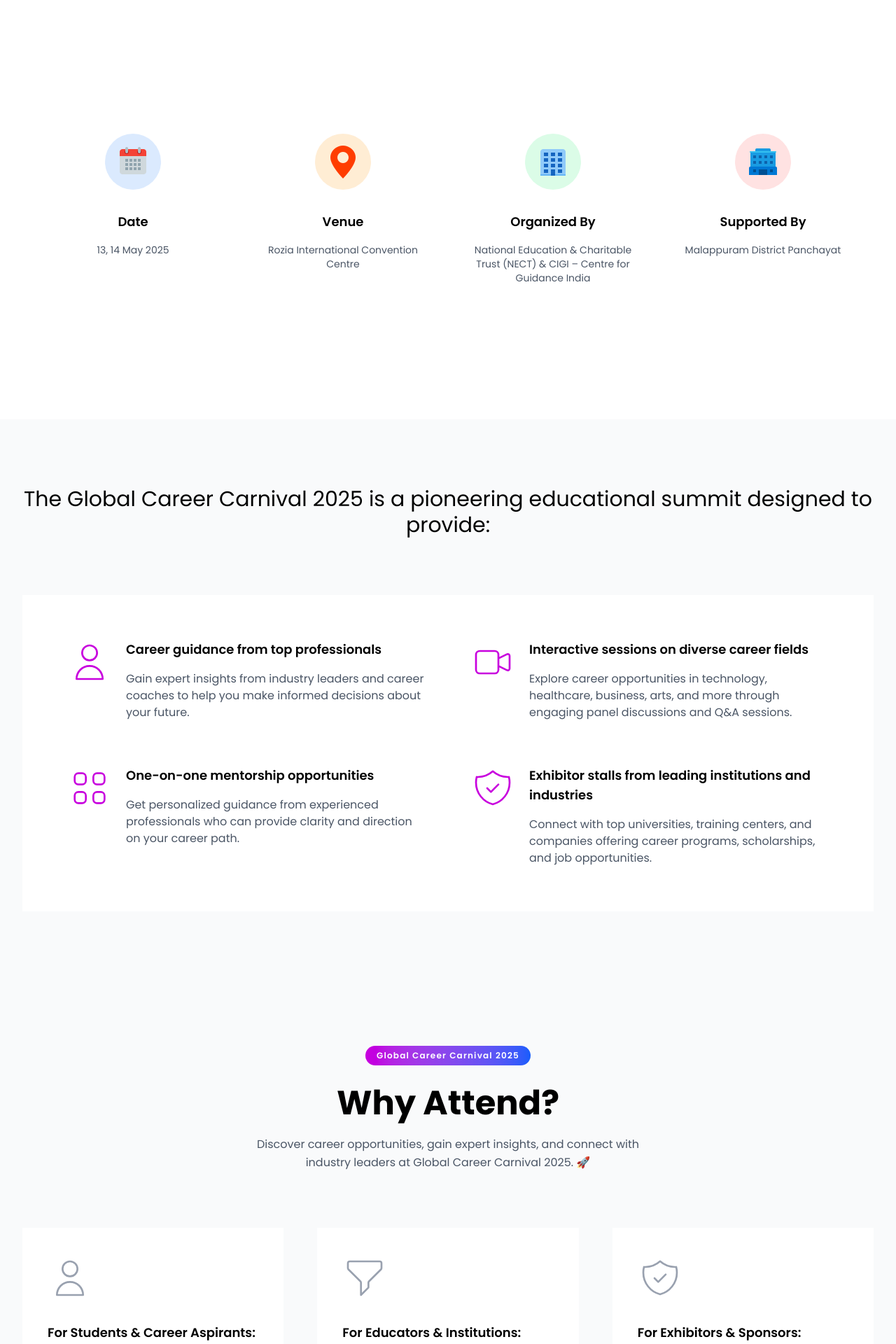
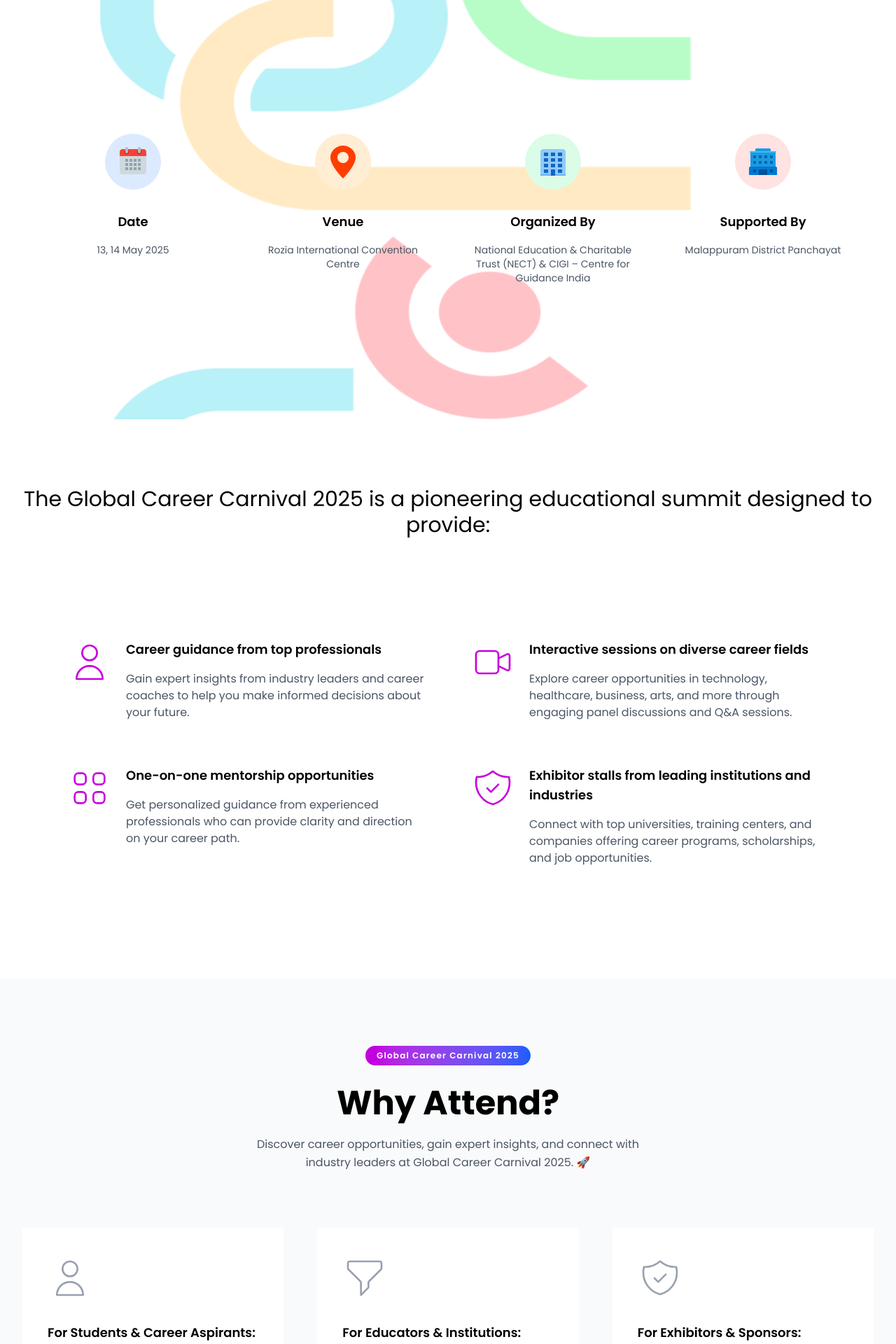
Before and after one commit to adhilet/global-career-carnival, a PHP site: page / in a window 1280 px wide. Shown: the part 1289-3209 px from the top of the page at 70% size. Run offline with PHP 8.4, Linux system fonts and the light colour scheme; some libraries are stand-ins or nearby versions.

Commit message:
fixed background image

```diff
--- a/assets/css/style.css
+++ b/assets/css/style.css
@@ -2,13 +2,29 @@
     scroll-behavior: smooth !important;
 }
 body {
-    background-color: cornsilk;
+    /* background-color: cornsilk; */
     font-family: "Poppins", sans-serif;
     font-optical-sizing: auto;
 }
+/* .hero {
+    width: 100%;
+    height: 100vh;
+    display: flex;
+    align-items: center;
+    justify-content: center;
+} */
 
 /* #hero {
     width: 100%;
     height: 100vh;
     z-index: 999;
 } */
+
+/* .hero {
+    width: 100%;
+    height: 100vh;
+    background-image: url('../images/hero-logo.webp');
+    opacity: 0.2;
+    /* background-repeat: no-repeat; */
+    /* background-size: cover; */
+/* }  */
--- a/index.html
+++ b/index.html
@@ -13,6 +13,9 @@
     <script src="vanta.topology.min.js"></script>
 </head>
 <body>
+
+<!-- <div class="">
+</div> -->
 
 
 <nav class="bg-white dark:bg-gray-900 fixed w-full z-20 top-0 start-0 border-b border-gray-200 dark:border-gray-600">
@@ -59,7 +62,7 @@
 
 
     <!-- <div id="hero"></div> -->
-    <section class="py-20 sm:py-16 lg:py-24">
+    <section class="py-20 sm:py-16 lg:py-24 relative w-full min-h-[100vh] bg-cover bg-center bg-no-repeat bg-fixed z-[-1]" style="background-image: url('./assets/images/hero-main.webp');">
         <div class="px-4 mx-auto max-w-7xl sm:px-6 lg:px-8">
             <div class="grid items-center grid-cols-1 gap-12 lg:grid-cols-2">
                 <div>
@@ -82,11 +85,11 @@
     </section>
 
 
-    <section id="about" class="py-10 bg-white sm:py-16 lg:py-24">
+    <section id="about" class="py-10 sm:py-16 lg:py-24 relative w-full min-h-[100vh] bg-cover bg-center bg-no-repeat bg-fixed z-[-1]" style="background-image: url('./assets/images/hero-main.webp');">
         <div class="px-4 mx-auto max-w-7xl sm:px-6 lg:px-8">
 
 
-            <section class="py-10 bg-white sm:py-16 lg:py-24">
+            <section class="py-10 sm:py-16 lg:py-24">
                 <div class="max-w-5xl px-4 mx-auto sm:px-6 lg:px-8">
                     <div class="grid items-center md:grid-cols-2 gap-y-10 md:gap-x-20">
                         <div class="pr-12 sm:pr-0">
@@ -107,26 +110,8 @@
 
 
 
-    <!-- <section class="py-10 sm:py-16 lg:py-24">
-        <div class="max-w-5xl px-4 mx-auto sm:px-6 lg:px-8">
-            <div class="grid items-center grid-cols-1 gap-y-6 md:grid-cols-2 md:gap-x-20"> -->
 
-                <!-- <div class="relative pl-20 pr-6 sm:pl-6 md:px-0">
-                    <div class="relative w-full max-w-xs mt-4 mb-10 ml-auto">
-                        <img class="ml-auto img-fluid" src="./assets/images/mylogo.jpeg" alt="" />
-                        <img class="absolute -top-4 -left-12" src="https://cdn.rareblocks.xyz/collection/celebration/images/features/1/wavey-lines.svg" alt="" />
-                    </div>
-                </div> -->
-                <!-- <div class="">
-                    <h2 class="text-3xl font-bold leading-tight text-black sm:text-4xl lg:text-5xl">About the Event</h2>
-                    <p class="mt-4 text-base leading-relaxed text-gray-600">Join us at the Rozia International Convention Centre for the Global Career Carnival 2025, a transformative two-day event that bridges students, educators, and career aspirants with industry leaders, academic experts, and career guidance professionals.</p>
-                </div>
-     -->
-
-            <!-- </div>
-        </div>
-    </section> -->
-    <section class="py-10 bg-white sm:py-16 lg:py-24">
+    <section class="py-10 sm:py-16 lg:py-24">
         <div class="px-4 mx-auto max-w-7xl sm:px-6 lg:px-8">
             <div class="grid grid-cols-1 text-center sm:grid-cols-2 gap-y-8 lg:grid-cols-4 sm:gap-12">
                 <div>
@@ -165,13 +150,13 @@
     </section>
 </section>
 
-<section class="py-10 bg-gray-50 sm:py-16 lg:py-24">
+<section class="py-10 sm:py-16 lg:py-24">
     <div class="px-4 mx-auto max-w-7xl sm:px-6 lg:px-8">
         <div class="text-center">
             <h2 class="leading-tight text-black sm:text-4xl lg:text-3xl">The Global Career Carnival 2025 is a pioneering educational summit designed to provide:</h2>
         </div>
 
-        <div class="px-5 py-8 mt-12 bg-white lg:mt-20 lg:p-16">
+        <div class="px-5 py-8 mt-12 lg:mt-20 lg:p-16">
             <div class="grid grid-cols-1 gap-12 lg:gap-16 sm:grid-cols-2">
                 <div class="flex items-start">
                     <svg class="flex-shrink-0 w-16 h-16 text-fuchsia-600" xmlns="http://www.w3.org/2000/svg" fill="none" viewBox="0 0 24 24" stroke="currentColor">
```
Also changed, not shown: assets/images/hero-logo.webp (added), assets/images/hero-main.webp (added).
